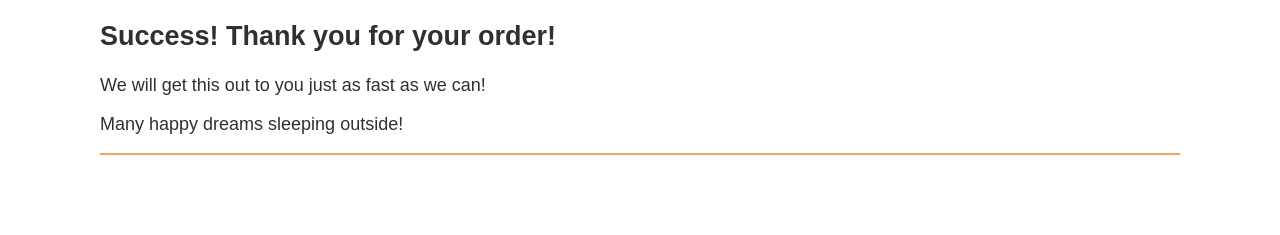
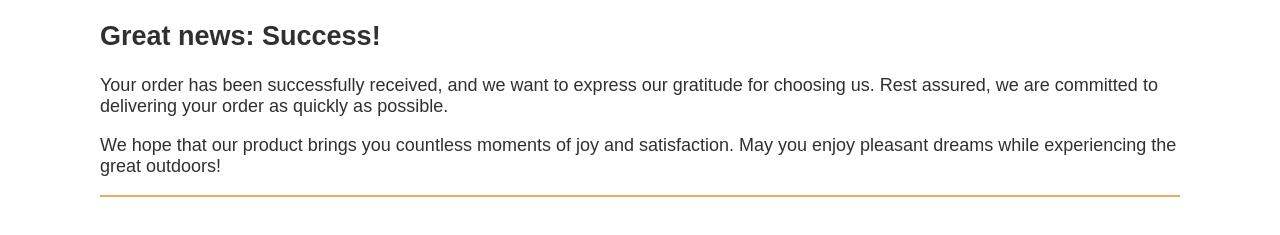
Before and after one commit to Chettra-BYUI/WDD330Team2Frontend, a website built with Vite: page src/checkout/success.html in a window 1280 px wide. Shown: the part 63-298 px from the top of the page. Built offline with nearby package versions, Linux system fonts and the light colour scheme; no server answers.

Commit message:
Team 7 Activity completed with empty cart issue also fixed

```diff
--- a/src/checkout/success.html
+++ b/src/checkout/success.html
@@ -10,9 +10,9 @@
   <body>
     <header class="divider" id="main-header"></header>
     <main class="divider">
-      <h2>Success! Thank you for your order!</h2>
-      <p>We will get this out to you just as fast as we can!</p>
-      <p>Many happy dreams sleeping outside!</p>
+      <h2>Great news: Success! </h2>
+      <p>Your order has been successfully received, and we want to express our gratitude for choosing us. Rest assured, we are committed to delivering your order as quickly as possible.</p>
+      <p>We hope that our product brings you countless moments of joy and satisfaction. May you enjoy pleasant dreams while experiencing the great outdoors!</p>
     </main>
     <footer id="main-footer"></footer>
   </body>
--- a/src/css/style.css
+++ b/src/css/style.css
@@ -262,7 +262,6 @@ button,
   margin: 0;
 }
 
-
 @media screen and (min-width: 500px) {
   .categories {
     column-gap: 15px;
```
Also changed, not shown: src/js/checkoutProcess.mjs (+14 -9 lines).
